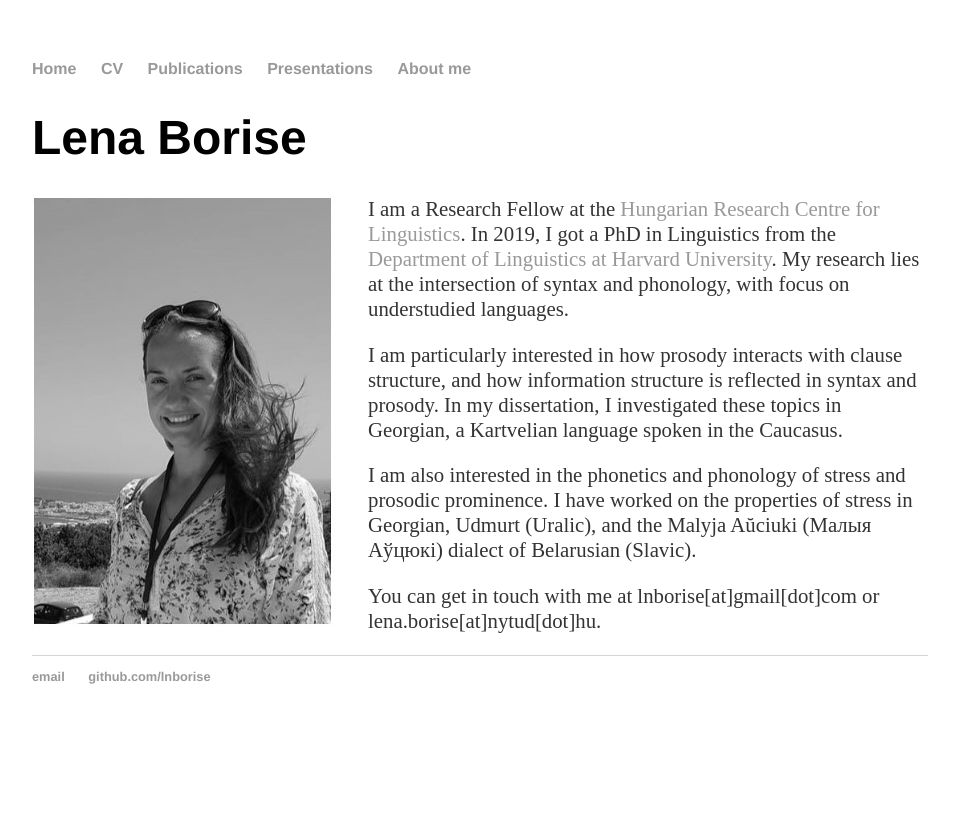
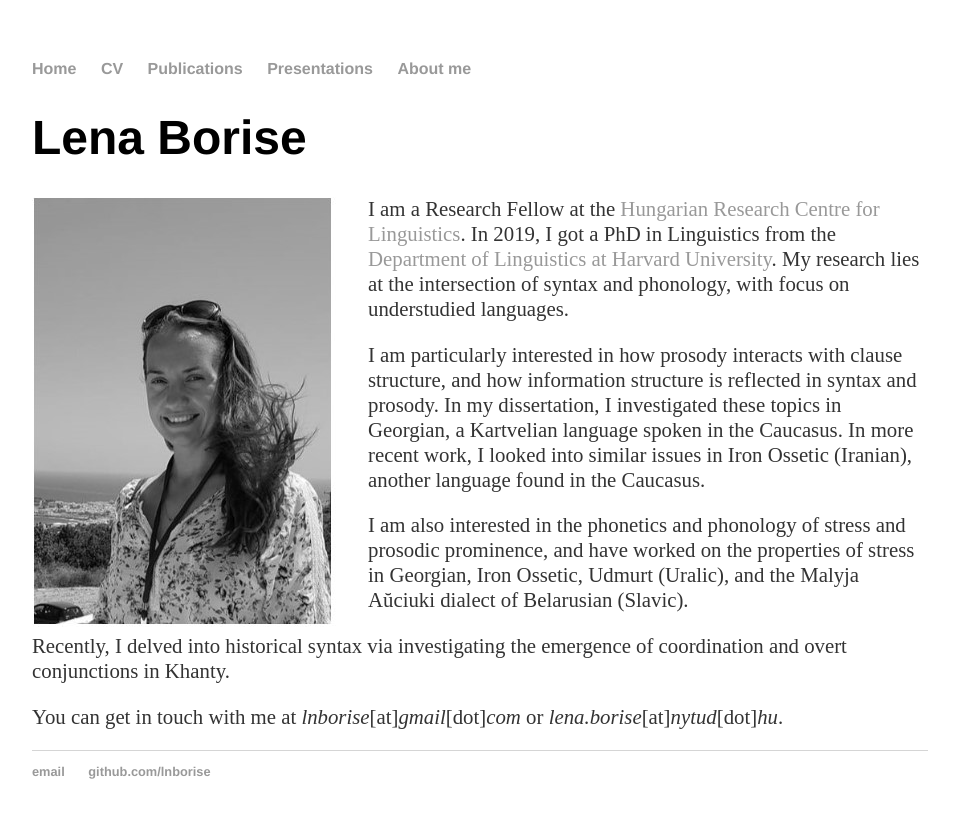
Before and after one commit to lnborise/lnborise.github.io, a Jekyll site: the page built from index.html, in a window 1280 px wide. Shown: the top 818 px of the page, without its empty margins (160-1119 px from the left). Built offline with Jekyll 4.4.1, drawn with Linux system fonts in a browser that asks for light colours.

Commit message:
Update index.html

```diff
--- a/index.html
+++ b/index.html
@@ -9,8 +9,13 @@ title: Lena Borise
   </div>
   <div>
         <p>I am a Research Fellow at the <a href="http://www.nytud.hu/eng/index.html">Hungarian Research Centre for Linguistics</a>. In 2019, I got a PhD in Linguistics from the <a href="https://linguistics.fas.harvard.edu/">Department of Linguistics at Harvard University</a>. My research lies at the intersection of syntax and phonology, with focus on understudied languages.</p>
-	<p>I am particularly interested in how prosody interacts with clause structure, and how information structure is reflected in syntax and prosody. In my dissertation, I investigated these topics in Georgian, a Kartvelian language spoken in the Caucasus.</p>
-	<p>I am also interested in the phonetics and phonology of stress and prosodic prominence. I have worked on the properties of stress in Georgian, Udmurt (Uralic), and the Malyja Aŭciuki (Малыя Аўцюкі) dialect of Belarusian (Slavic).</p>
-	<p>You can get in touch with me at lnborise[at]gmail[dot]com or lena.borise[at]nytud[dot]hu.</p>
+
+	<p>I am particularly interested in how prosody interacts with clause structure, and how information structure is reflected in syntax and prosody. In my dissertation, I investigated these topics in Georgian, a Kartvelian language spoken in the Caucasus. In more recent work, I looked into similar issues in Iron Ossetic (Iranian), another language found in the Caucasus.</p>
+
+	<p>I am also interested in the phonetics and phonology of stress and prosodic prominence, and have worked on the properties of stress in Georgian, Iron Ossetic, Udmurt (Uralic), and the Malyja Aŭciuki dialect of Belarusian (Slavic).</p>
+
+	<p>Recently, I delved into historical syntax via investigating the emergence of coordination and overt conjunctions in Khanty.</p>
+
+	<p>You can get in touch with me at <i>lnborise</i>[at]<i>gmail</i>[dot]<i>com</i> or <i>lena.borise</i>[at]<i>nytud</i>[dot]<i>hu</i>.</p>
   </div>
 </div>
```
